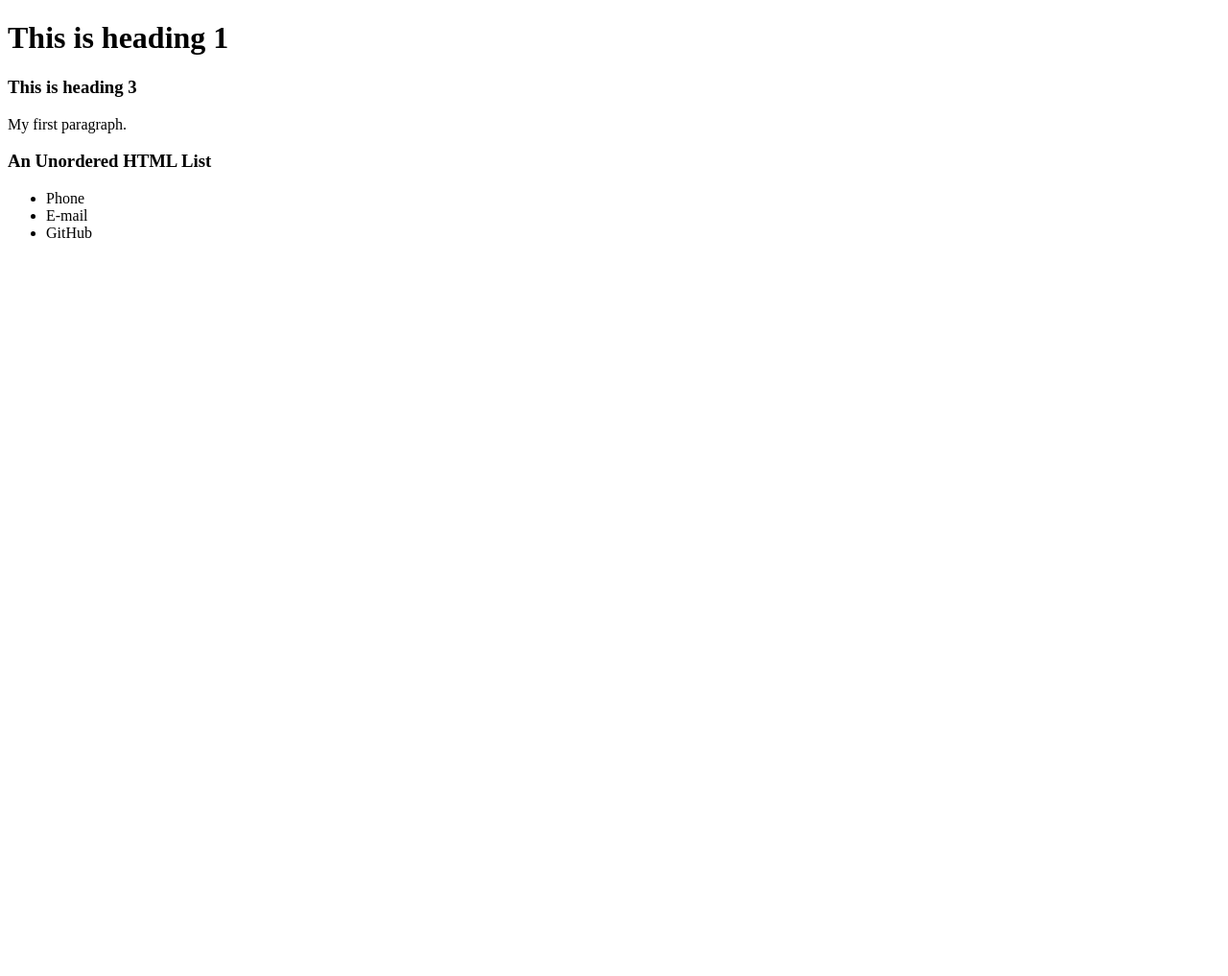
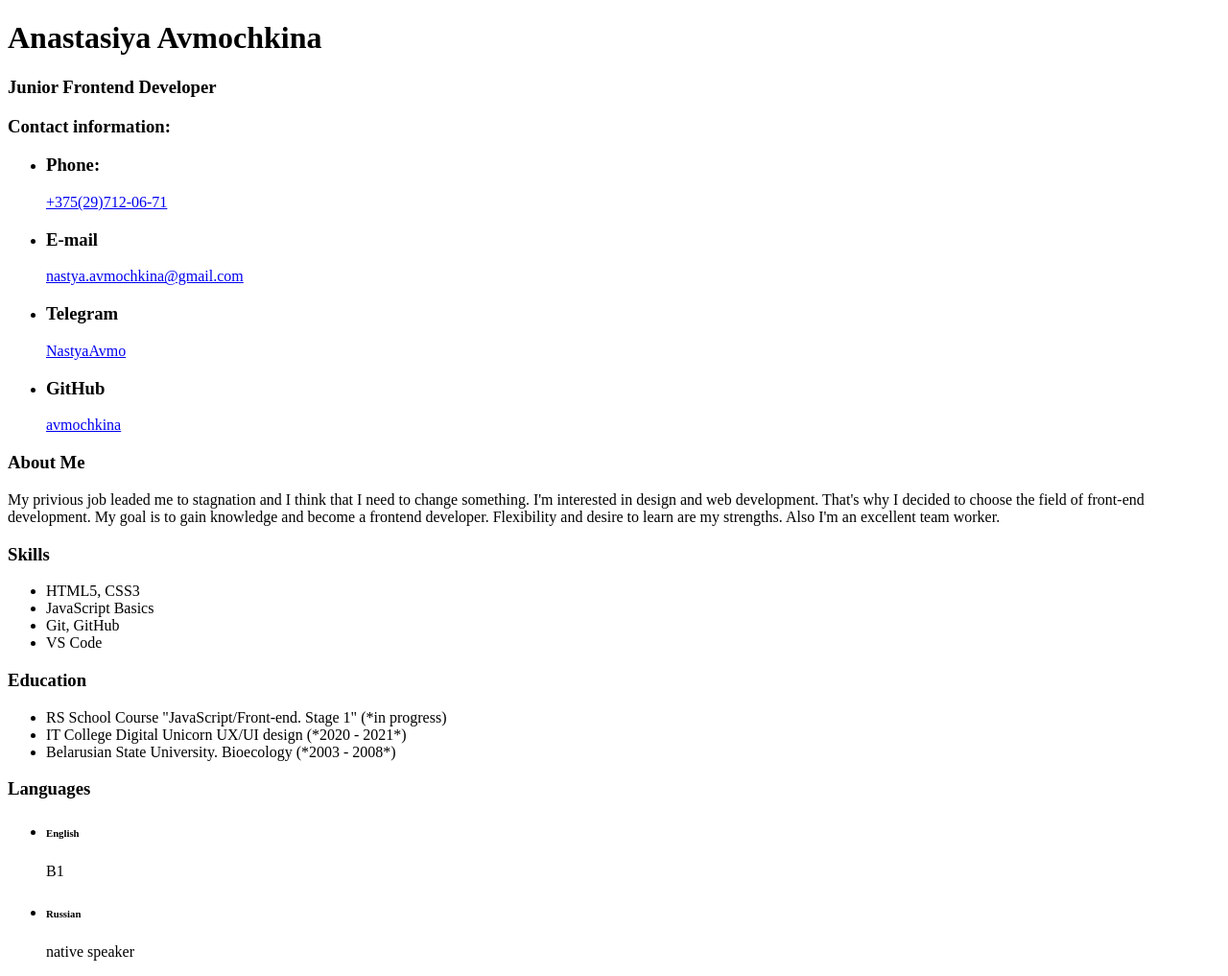
Before and after one commit to avmochkina/rsschool-cv1, a plain HTML site: page index.html in a window 1280 px wide. Shown: the whole page at 96% size. Before the commit the page ends 800 px from the top, so only its background shows below. Drawn offline with Linux system fonts and the light colour scheme.

Commit message:
feat: add html files

```diff
--- a/index.html
+++ b/index.html
@@ -1,19 +1,62 @@
 <!DOCTYPE html>
 <html>
+<head>
+  <meta charset="UTF-8">
+  <meta http-equiv="X-UA-Compatible" content="IE=edge">
+  <meta name="viewport" content="width=device-width, initial-scale=1.0">
+  <title>CV</title>
+</head>
 <body>
+  <h1>Anastasiya Avmochkina</h1>
+  <h3>Junior Frontend Developer</h3>
+  <h3>Contact information:</h3>
+  <ul>
+    <li>
+      <h3>Phone:</h3>
+      <a href="+375(29)712-06-71" >+375(29)712-06-71</a>
+    </li>
+    <li>
+      <h3>E-mail</h3>
+      <a href="+375(29)712-06-71" >nastya.avmochkina@gmail.com</a>
+    </li>
+    <li>
+      <h3>Telegram</h3>
+      <a href="https://t.me/NastyaAvmo" >NastyaAvmo</a>
+    </li>
+    <li>
+      <h3>GitHub</h3>
+      <a href="https://github.com/avmochkina" >avmochkina</a>
+    </li>
+  </ul>
+  <h3>About Me</h3>
+  <p>My privious job leaded me to stagnation and I think that I need to change something. I'm interested in design and web development. That's why I decided to choose the field of front-end development. My goal is to gain knowledge and become a frontend developer. Flexibility and desire to learn are my strengths. Also  I'm an excellent team worker.</p>
+  <h3>Skills</h3>
+  <ul>
+    <li>HTML5, CSS3</li>
+    <li>JavaScript Basics</li>
+    <li>Git, GitHub</li>
+    <li>VS Code</li>
+  </ul>
+  <h3>Education</h3>
+  <ul>
+    <li>RS School Course "JavaScript/Front-end. Stage 1" (*in progress)</li>
+    <li>IT College Digital Unicorn UX/UI design (*2020 - 2021*)</li>
+    <li>Belarusian State University. Bioecology (*2003 - 2008*)</li>
+  </ul>
+  <h3>Languages</h3>
+  <ul>
+    <li>
+      <h6>English</h6>
+      <p>B1</p>
+    </li>
+    <li>
+      <h6>Russian</h6>
+      <p>native speaker</p>
+    </li>
+  </ul>
 
-<h1>This is heading 1</h1>
-<h3>This is heading 3</h3>
 
-<p>My first paragraph.</p>
 
-<h3>An Unordered HTML List</h3>
-
-<ul>
-  <li>Phone</li>
-  <li>E-mail</li>
-  <li>GitHub</li>
-</ul>
 
 </body>
 </html>
```
